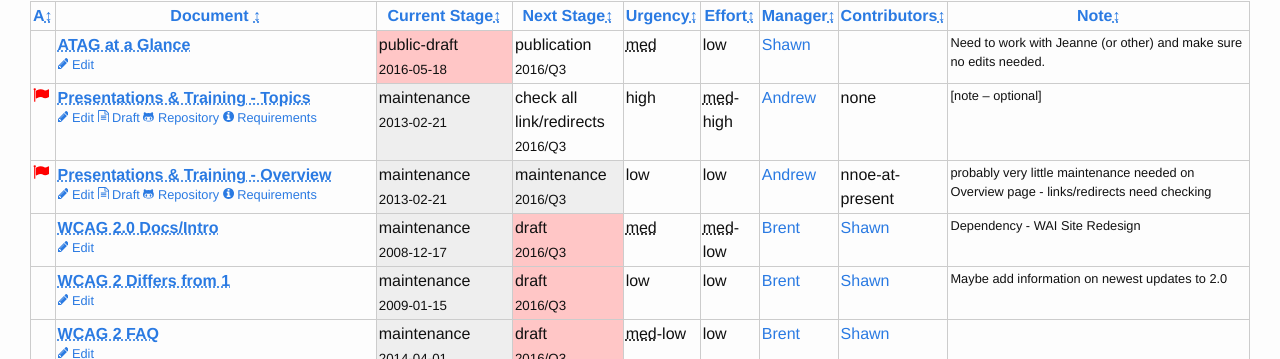
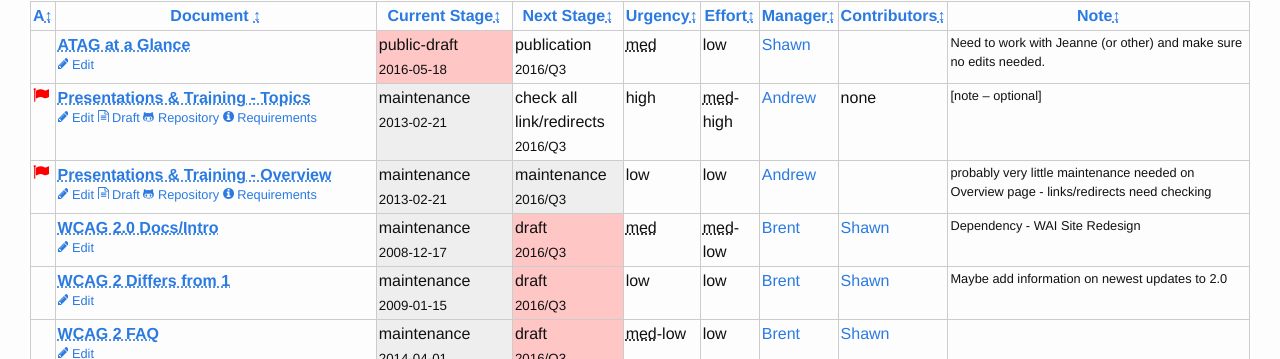
Before and after one commit to w3c/wai-resources, a Jekyll site: the page built from index.html, in a window 1280 px wide and 900 px high. Shown: the part 221-580 px from the top of the window. Built offline with Jekyll 4.4.1, drawn with Linux system fonts in a browser that asks for light colours.

Commit message:
Update Presentations and Training - Overview.md

```diff
--- a/_resources/Presentations and Training - Overview.md
+++ b/_resources/Presentations and Training - Overview.md
@@ -11,7 +11,7 @@
 effort: 1
 rm: Andrew
 contributors:
-- nnoe-at-present
+-
 roadmap: # As many pairs of data as you want (first pair -> next stage in the tool)
   - date: 2016/Q3
     stage: maintenance
```
